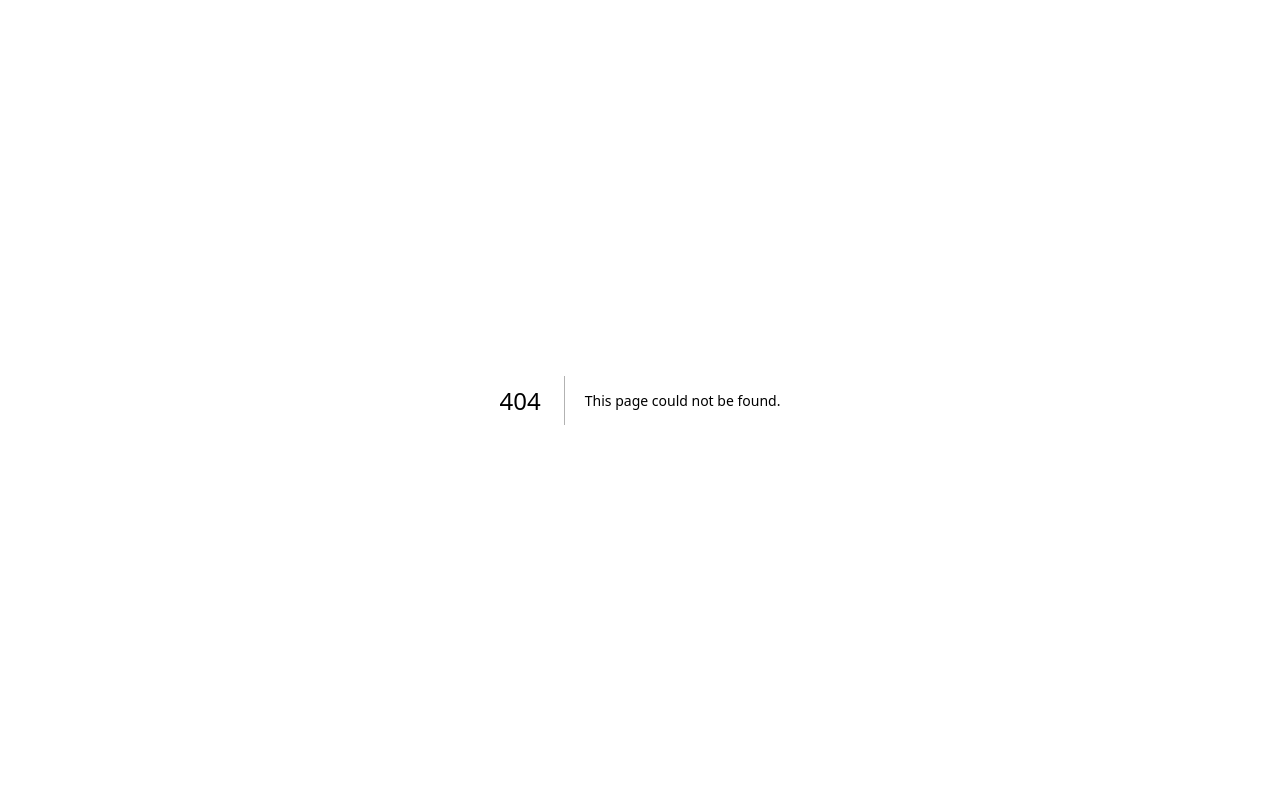
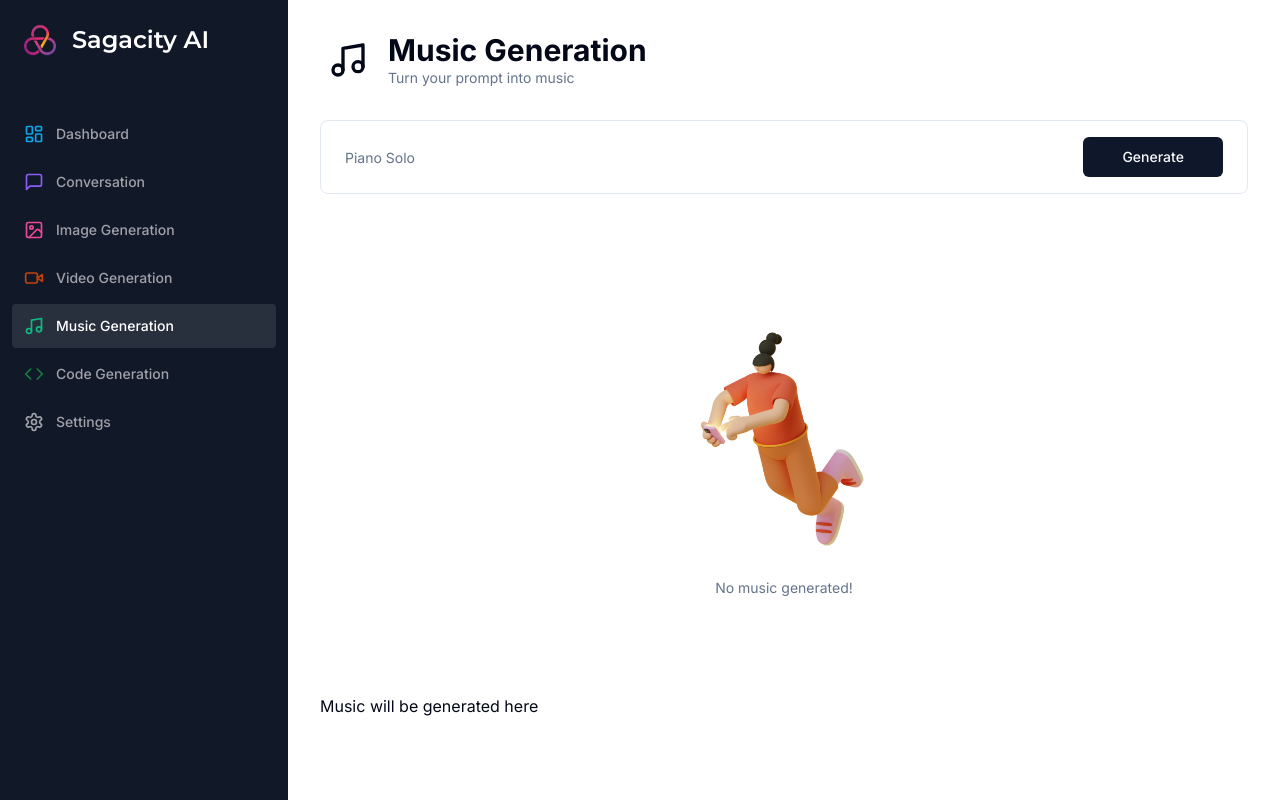
Before and after one commit to jatinhazrati/sagacity-ai, a Next.js app: page /music in a window 1280 px wide. Before the commit this address had no page. Built offline with nearby package versions, Linux system fonts and the light colour scheme.

Commit message:
Started with Music Generation

```diff
--- /dev/null
+++ b/app/(dashboard)/(routes)/music/constants.ts
@@ -0,0 +1,7 @@
+import * as z from "zod";
+
+export const formSchema = z.object({
+  prompt: z.string().min(1, {
+    message: "Prompt is required",
+  }),
+});
--- /dev/null
+++ b/app/(dashboard)/(routes)/music/page.tsx
@@ -0,0 +1,108 @@
+"use client";
+
+import axios from 'axios';
+import * as z from "zod";
+
+import { zodResolver } from "@hookform/resolvers/zod";
+import { Music } from "lucide-react";
+import { useForm } from "react-hook-form";
+
+import { Heading } from "@/components/heading";
+import { Button } from "@/components/ui/button";
+import { Form, FormControl, FormField, FormItem } from "@/components/ui/form";
+import { Input } from "@/components/ui/input";
+
+import { Empty } from '@/components/empty';
+import { Loader } from '@/components/loader';
+import { useRouter } from "next/navigation";
+import { ChatCompletionRequestMessage } from "openai";
+import { useState } from "react";
+import { formSchema } from "./constants";
+
+const ConversationPage = () => {
+    const router = useRouter();
+    const [messages, setMessages] = useState<ChatCompletionRequestMessage[]>([]);
+
+    const form = useForm<z.infer<typeof formSchema>>({
+        resolver: zodResolver(formSchema),
+        defaultValues: {
+            prompt: ""
+        }
+    });
+
+    const isLoading = form.formState.isSubmitting;
+
+    const onSubmit = async (values: z.infer<typeof formSchema>) => {
+        try {
+            const userMessage: ChatCompletionRequestMessage = { role: "user", content: values.prompt };
+            const newMessages = [...messages, userMessage];
+
+            const response = await axios.post('/api/conversation', { messages: newMessages });
+
+            setMessages((current) => [...current, userMessage, response.data]);
+
+            form.reset();
+        } catch (error: any) {
+            //TODO: Open Pro Modal
+            console.log(error);
+        } finally {
+            router.refresh();
+        }
+    }
+
+    return (
+        <div>
+            <Heading
+                title="Music Generation"
+                description="Turn your prompt into music"
+                icon={Music}
+                iconColor="text-emrald-500"
+                bgColor="bg-emrald-500/10"
+            />
+            <div className="px-4 lg:px-8">
+                <div>
+                    <Form {...form}>
+                        <form onSubmit={form.handleSubmit(onSubmit)}
+                            className="rounded-lg border w-full p-4 px-3 md:px-6 focus-within:shadow-sm grid grid-cols-12 gap-2"
+                        >
+                            <FormField name="prompt"
+                                render={({ field }) => (<FormItem className="col-span-12 lg:col-span-10">
+                                    <FormControl className="m-0 p-0">
+                                        <Input className="border-0 outline-none focus-visible:ring-0 focus-visible:ring-transparent"
+                                            disabled={isLoading}
+                                            placeholder="Piano Solo"
+                                            {...field}
+                                        />
+                                    </FormControl>
+                                </FormItem>)}
+                            />
+                            <Button className="col-span-12 lg:col-span-2 w-full" disabled={isLoading}>
+                                Generate
+                            </Button>
+                        </form>
+                    </Form>
+                </div>
+                <div className="space-y-4 mt-4">
+                    {
+                        isLoading && (
+                            <div className='p-8 rounded-lg w-full flex items-center justify-center  bg-muted'>
+                                <Loader />
+                            </div>
+                        )
+                    }
+                    {
+                        messages.length === 0 && !isLoading && (
+                            <Empty label={'No music generated!'} />
+                        )
+                    }
+                    <div>
+                        Music will be generated here
+                    </div>
+                </div>
+            </div>
+
+        </div>
+    )
+}
+
+export default ConversationPage;
```
